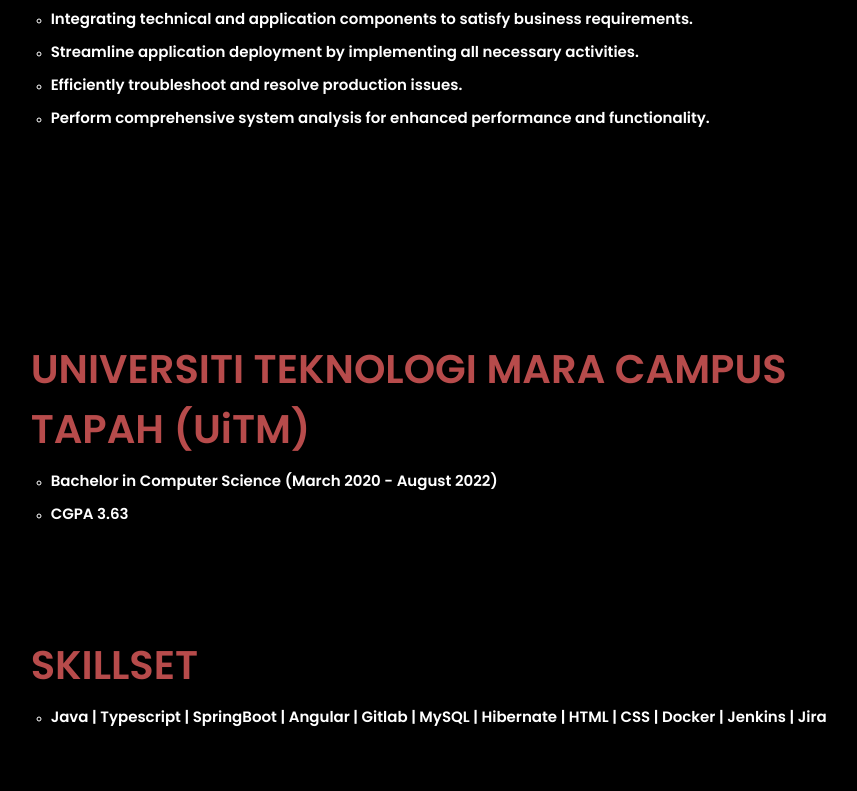
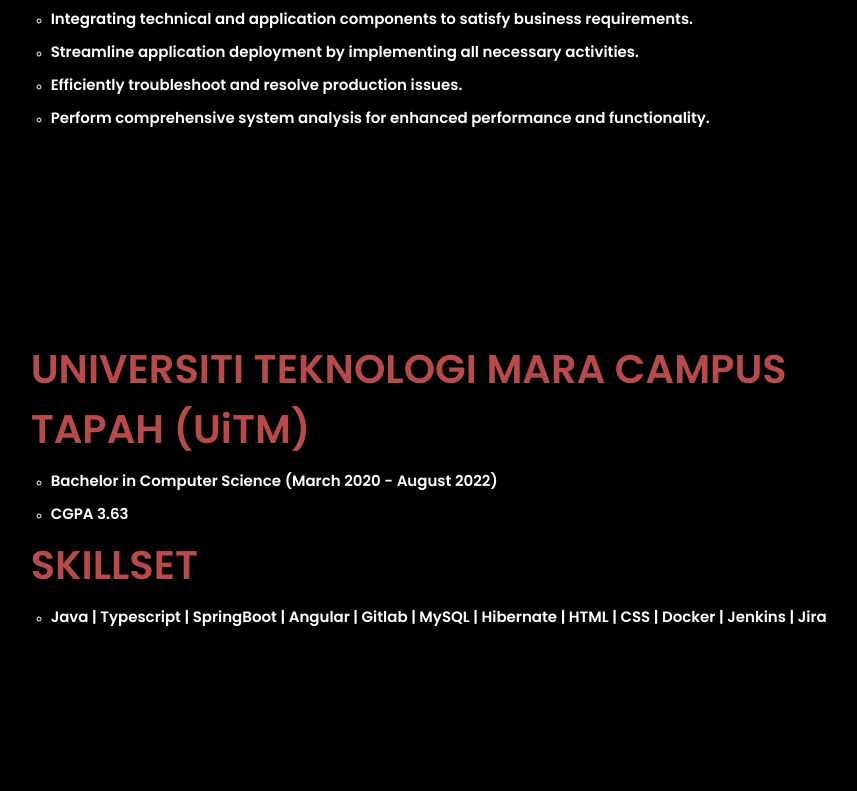
Before and after one commit to amsyar99/Amsyar-Portfolio, a plain HTML site: page index.html in a window 1280 px wide. Shown: the part 1548-2339 px from the top of the page, without its empty margins (199-1056 px from the left). Drawn offline with Linux system fonts and the light colour scheme.

Commit message:
Code Optimization

```diff
--- a/index.html
+++ b/index.html
@@ -145,15 +145,7 @@
                         </h2>
                     </li>
                 </ul>
-            </ul>
-        </div>
-        <div id="skill" class="home-content" style="padding: inherit;">
-            <ul>
-                <h3>
-                    <span>
-                        SKILLSET
-                    </span>
-                </h3>
+                <h3><span>SKILLSET</h3></span></h3>
                 <ul>
                     <li>
                         <h2>
@@ -165,7 +157,6 @@
         </div>
     </section>
 </body>
-
 </html>
 
 <script>
```
